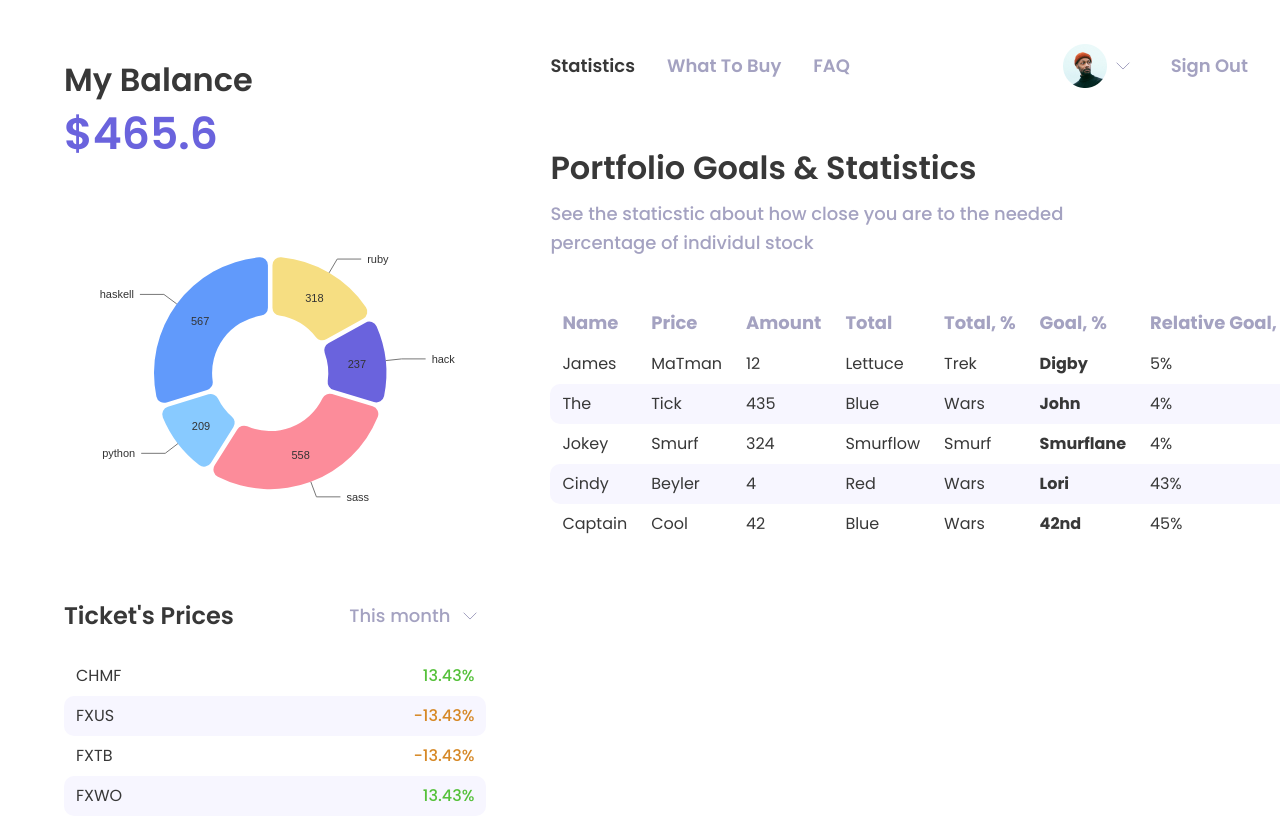
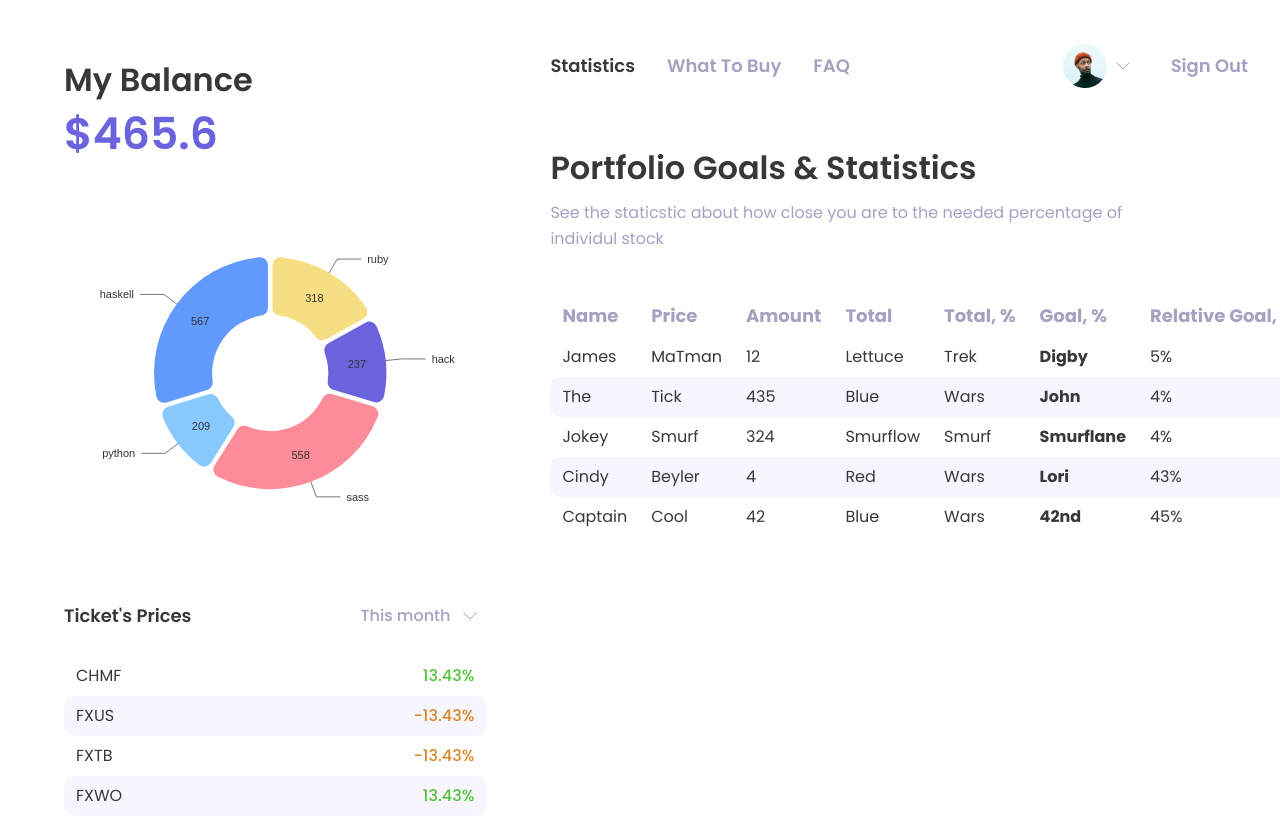
Before and after one commit to bacebu4/investing, a React (Create React App) app: page / in a window 1280 px wide. Built offline with nearby package versions, Linux system fonts and the light colour scheme.

Commit message:
fix: too big font size

```diff
--- a/src/components/ExplanationText.tsx
+++ b/src/components/ExplanationText.tsx
@@ -2,10 +2,10 @@ import styled from "styled-components";
 import { GRAY } from "../colors";
 
 export const ExplanationText = styled.p<{ mt?: string }>`
-  font-size: 1.125rem;
+  font-size: 1rem;
   color: ${GRAY};
-  font-weight: 500;
-  line-height: 1.8rem;
+  font-weight: 400;
+  line-height: 1.6rem;
   margin-top: ${(props) => props.mt};
   max-width: 80%;
 `;
--- a/src/components/Title.tsx
+++ b/src/components/Title.tsx
@@ -1,7 +1,7 @@
 import styled from "styled-components";
 
 export const Title = styled.h2<{ mt?: string; isSmall?: boolean }>`
-  font-size: ${(props) => (props.isSmall ? "1.5rem" : "2rem")};
+  font-size: ${(props) => (props.isSmall ? "1.125rem" : "2rem")};
   font-weight: 600;
   margin-top: ${(props) => props.mt};
 `;
--- a/src/containers/MyBalance.tsx
+++ b/src/containers/MyBalance.tsx
@@ -45,7 +45,7 @@ const data = [
 const GrayText = styled.span`
   color: ${GRAY};
   font-weight: 500;
-  font-size: 1.125rem;
+  font-size: 1rem;
 `;
 
 export const MyBalance: React.FC = () => {
```
